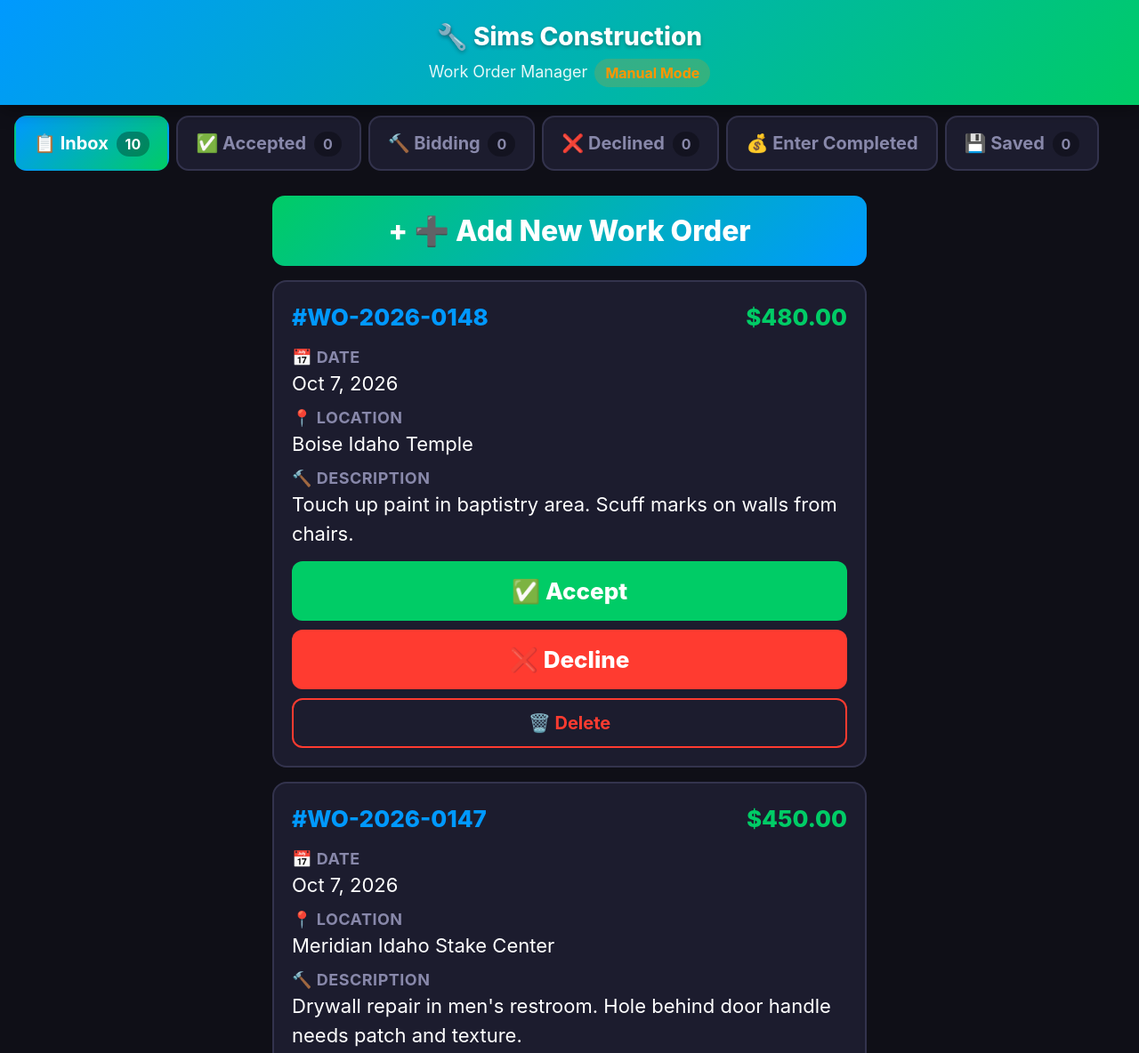
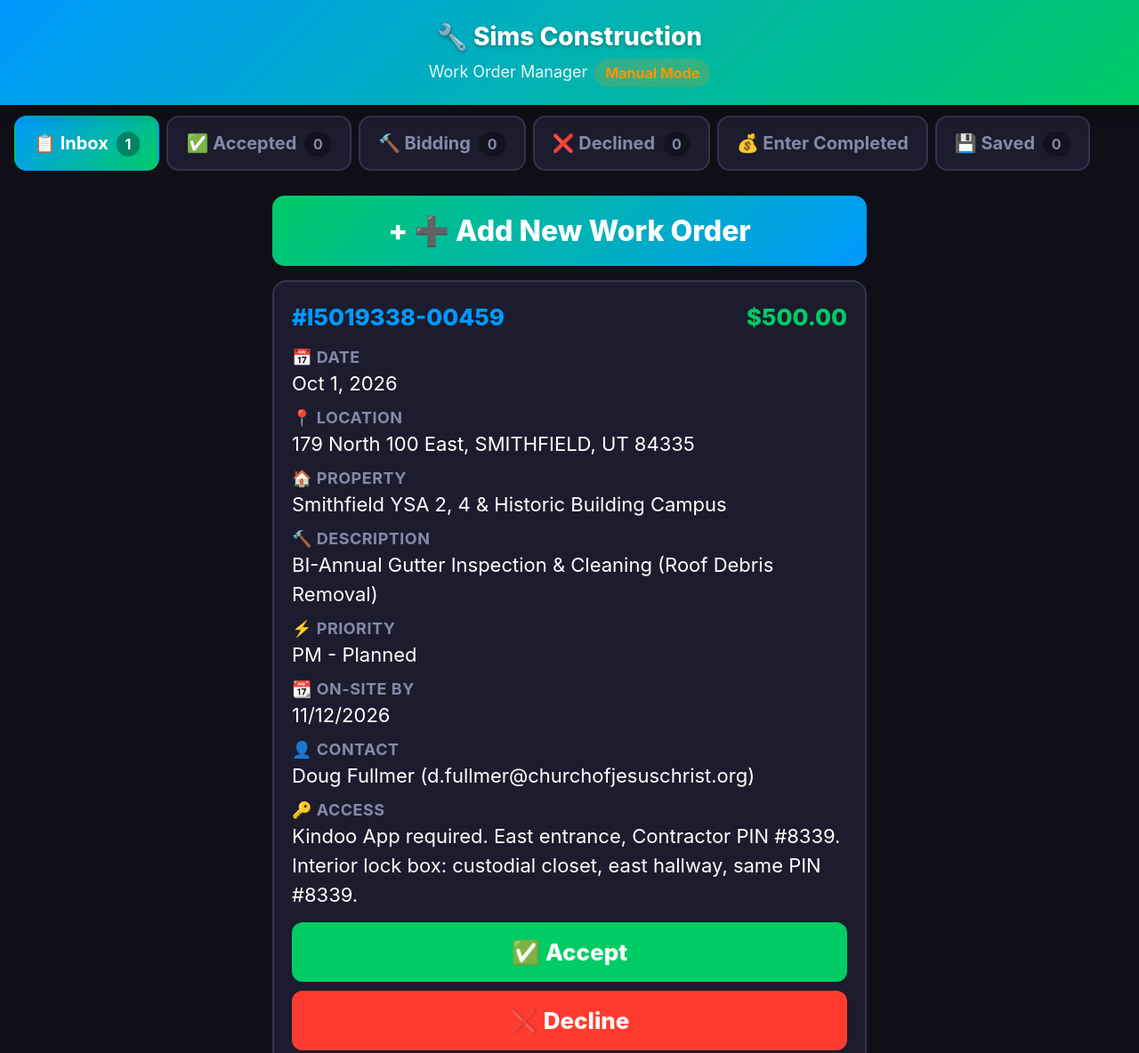
Before and after one commit to Simzy420/big-brain-ape-dashboard, a plain HTML site: page corrigo-app.html in a window 1280 px wide. Shown: the top 1184 px of the page at 89% size. Drawn offline with Linux system fonts and the light colour scheme.

Commit message:
Replace fake data with real CorrigoPro work order from Gary's email
- Removed 10 mock work orders (fake churches, fake WO numbers)
- Added work-orders.json with real WO I5019338-00459 from Smithfield UT
- App now fetches work-orders.json instead of seeding fake data
- Card rendering updated to show real CorrigoPro fields:
  Property, Priority, On-Site By, Service Contact, Access/Lockbox info
- Duplicate prevention: won't re-add work orders already in inbox

```diff
--- a/corrigo-app.html
+++ b/corrigo-app.html
@@ -1035,9 +1035,34 @@ function renderWoCard(wo, tab) {
     html += '<div class="wo-field"><div class="wo-field-label">📍 Location</div><div class="wo-field-value">' + escapeHtml(wo.location) + '</div></div>';
   }
 
+  // Property (from CorrigoPro email)
+  if (wo.property) {
+    html += '<div class="wo-field"><div class="wo-field-label">🏠 Property</div><div class="wo-field-value">' + escapeHtml(wo.property) + '</div></div>';
+  }
+
   // Description
   if (wo.description) {
     html += '<div class="wo-field"><div class="wo-field-label">🔨 Description</div><div class="wo-field-value">' + escapeHtml(wo.description) + '</div></div>';
+  }
+
+  // Priority (from CorrigoPro email)
+  if (wo.priority) {
+    html += '<div class="wo-field"><div class="wo-field-label">⚡ Priority</div><div class="wo-field-value">' + escapeHtml(wo.priority) + '</div></div>';
+  }
+
+  // On-Site By (from CorrigoPro email)
+  if (wo.onSiteBy) {
+    html += '<div class="wo-field"><div class="wo-field-label">📆 On-Site By</div><div class="wo-field-value">' + escapeHtml(wo.onSiteBy) + '</div></div>';
+  }
+
+  // Service Contact (from CorrigoPro email)
+  if (wo.serviceContact) {
+    html += '<div class="wo-field"><div class="wo-field-label">👤 Contact</div><div class="wo-field-value">' + escapeHtml(wo.serviceContact) + '</div></div>';
+  }
+
+  // Access Info / Lock Box (from CorrigoPro email)
+  if (wo.accessInfo) {
+    html += '<div class="wo-field"><div class="wo-field-label">🔑 Access</div><div class="wo-field-value">' + escapeHtml(wo.accessInfo) + '</div></div>';
   }
 
   // Bid amount (bidding tab)
@@ -1654,34 +1679,39 @@ function showToast(msg) {
   setTimeout(() => toast.classList.remove('show'), 3000);
 }
 
-// ============ SEED API DATA (first load only) ============
-function seedApiData() {
-  // Only seed if inbox is empty (first visit, or user cleared data)
-  let inbox = getData('corrigo_inbox');
-  if (inbox.length > 0) return;
-
-  // Work orders from CorrigoPro API (api/workOrder/search)
-  // These are the incoming jobs Gary needs to review
-  // 95% of Gary's bids are $500 and under — church maintenance work
-  const apiWorkOrders = [
-    { id: genId(), number: 'WO-2026-0148', date: '2026-10-07', location: 'Boise Idaho Temple', description: 'Touch up paint in baptistry area. Scuff marks on walls from chairs.', estimatedAmount: 480, status: 'inbox', bidAmount: null, completedSummary: null, photo: null, timestamp: new Date().toISOString() },
-    { id: genId(), number: 'WO-2026-0147', date: '2026-10-07', location: 'Meridian Idaho Stake Center', description: 'Drywall repair in men\'s restroom. Hole behind door handle needs patch and texture.', estimatedAmount: 450, status: 'inbox', bidAmount: null, completedSummary: null, photo: null, timestamp: new Date().toISOString() },
-    { id: genId(), number: 'WO-2026-0146', date: '2026-10-06', location: 'Nampa Idaho Stake Center', description: 'Repaint hallway and stairwell. Walls only, ceiling is fine.', estimatedAmount: 500, status: 'inbox', bidAmount: null, completedSummary: null, photo: null, timestamp: new Date().toISOString() },
-    { id: genId(), number: 'WO-2026-0145', date: '2026-10-06', location: 'Caldwell Idaho Temple', description: 'Texture repair in foyer. Water stain on ceiling after roof fix.', estimatedAmount: 475, status: 'inbox', bidAmount: null, completedSummary: null, photo: null, timestamp: new Date().toISOString() },
-    { id: genId(), number: 'WO-2026-0144', date: '2026-10-05', location: 'Boise Idaho Stake Center', description: 'Sheetrock repair in classroom. Crack in wall from settling, needs tape and mud.', estimatedAmount: 400, status: 'inbox', bidAmount: null, completedSummary: null, photo: null, timestamp: new Date().toISOString() },
-    { id: genId(), number: 'WO-2026-0143', date: '2026-10-05', location: 'Eagle Idaho Stake Center', description: 'Paint touch-up in cultural hall. Scuffs and marks from activities.', estimatedAmount: 500, status: 'inbox', bidAmount: null, completedSummary: null, photo: null, timestamp: new Date().toISOString() },
-    { id: genId(), number: 'WO-2026-0142', date: '2026-10-04', location: 'Star Idaho Ward Building', description: 'Drywall replacement in storage room. Moisture damage on lower 4ft of wall.', estimatedAmount: 1850, status: 'inbox', bidAmount: null, completedSummary: null, photo: null, timestamp: new Date().toISOString() },
-    { id: genId(), number: 'WO-2026-0141', date: '2026-10-04', location: 'Meridian Idaho Temple', description: 'Full repaint of bride\'s room. Walls and ceiling, one coat primer two coats paint.', estimatedAmount: 2400, status: 'inbox', bidAmount: null, completedSummary: null, photo: null, timestamp: new Date().toISOString() },
-    { id: genId(), number: 'WO-2026-0140', date: '2026-10-03', location: 'Kuna Idaho Stake Center', description: 'Patch and texture 3 holes in classroom walls where shelves were removed.', estimatedAmount: 350, status: 'inbox', bidAmount: null, completedSummary: null, photo: null, timestamp: new Date().toISOString() },
-    { id: genId(), number: 'WO-2026-0139', date: '2026-10-03', location: 'Emmett Idaho Ward Building', description: 'Repaint men\'s and women\'s restroom stalls. Walls only.', estimatedAmount: 480, status: 'inbox', bidAmount: null, completedSummary: null, photo: null, timestamp: new Date().toISOString() },
-  ];
-
-  saveData('corrigo_inbox', apiWorkOrders);
+// ============ LOAD REAL WORK ORDERS FROM JSON ============
+function loadWorkOrders() {
+  // Fetch the real work orders JSON file
+  fetch('work-orders.json?v=' + Date.now())
+    .then(r => r.json())
+    .then(newOrders => {
+      let inbox = getData('corrigo_inbox');
+      let existing = new Set(inbox.map(w => w.number));
+
+      // Only add work orders we don't already have (avoid duplicates)
+      let added = 0;
+      newOrders.forEach(wo => {
+        if (!existing.has(wo.number)) {
+          inbox.unshift(wo);
+          added++;
+        }
+      });
+
+      if (added > 0) {
+        saveData('corrigo_inbox', inbox);
+        updateAllCounts();
+        renderInbox();
+        showToast('📋 ' + added + ' new work order' + (added > 1 ? 's' : '') + ' loaded!');
+      }
+    })
+    .catch(e => {
+      console.log('No work-orders.json found or failed to load:', e);
+    });
 }
 
 // ============ INIT ============
-// Seed API work order data on first load
-seedApiData();
+// Load real work orders from JSON file
+loadWorkOrders();
 
 // Set today's date as default on Completed Work Order form
 document.getElementById('woDate').valueAsDate = new Date();
--- /dev/null
+++ b/work-orders.json
@@ -0,0 +1,26 @@
+[
+  {
+    "id": "wo_real_I5019338-00459",
+    "number": "I5019338-00459",
+    "date": "2026-10-01",
+    "location": "179 North 100 East, SMITHFIELD, UT 84335",
+    "description": "BI-Annual Gutter Inspection & Cleaning (Roof Debris Removal)",
+    "estimatedAmount": 500.00,
+    "customer": "The Church",
+    "property": "Smithfield YSA 2, 4 & Historic Building Campus",
+    "priority": "PM - Planned",
+    "onSiteBy": "11/12/2026",
+    "completeBy": "11/12/2026",
+    "serviceContact": "Doug Fullmer (d.fullmer@churchofjesuschrist.org)",
+    "accessInfo": "Kindoo App required. East entrance, Contractor PIN #8339. Interior lock box: custodial closet, east hallway, same PIN #8339.",
+    "ivrCode": "959546924",
+    "checkinPhone": "(833) 212-7809",
+    "requestedBy": "Smithfield 22, Smithfield Canyon (Sp) & Historic Building",
+    "type": "PM/RM",
+    "status": "inbox",
+    "bidAmount": null,
+    "completedSummary": null,
+    "photo": null,
+    "timestamp": "2026-10-05T21:25:27Z"
+  }
+]
```
